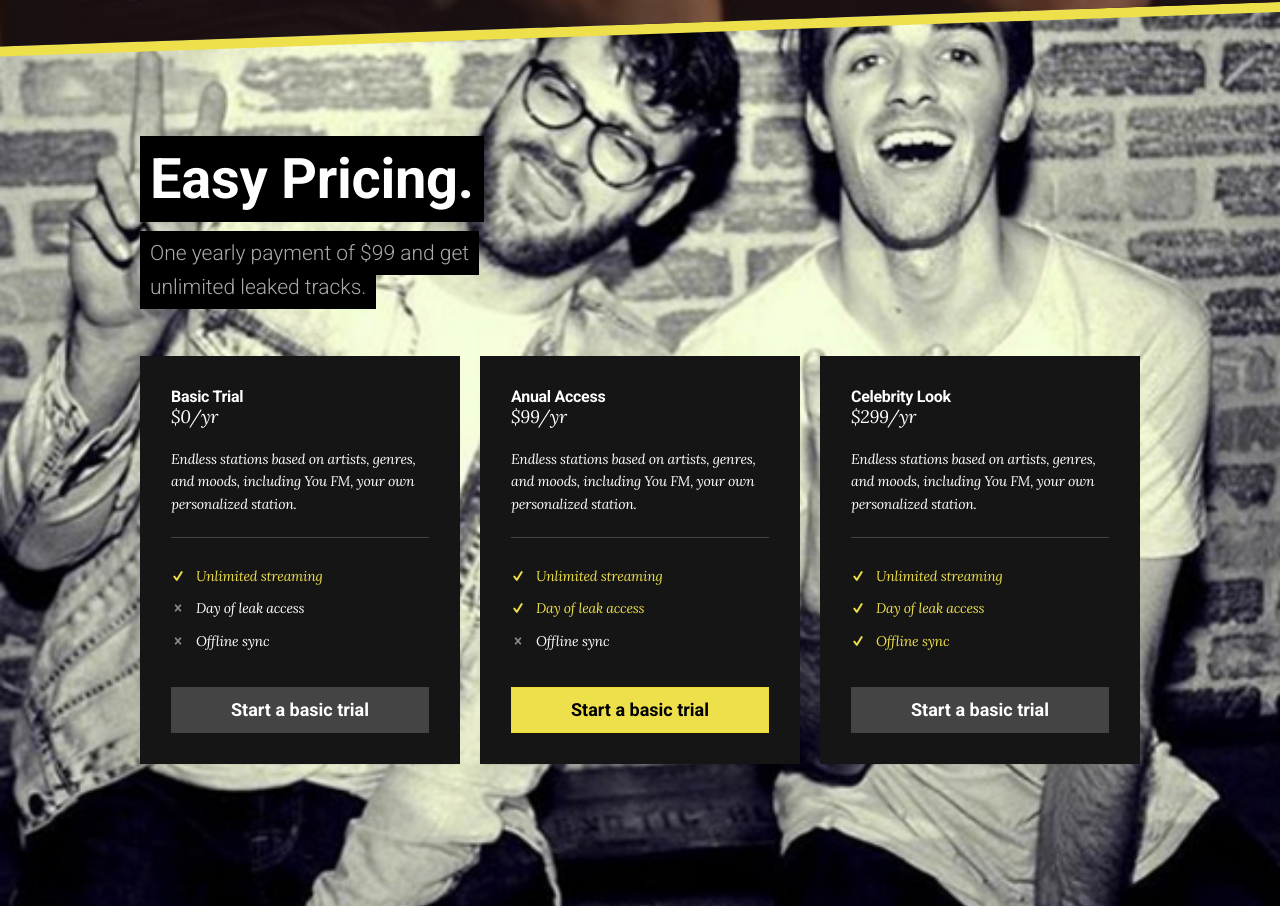
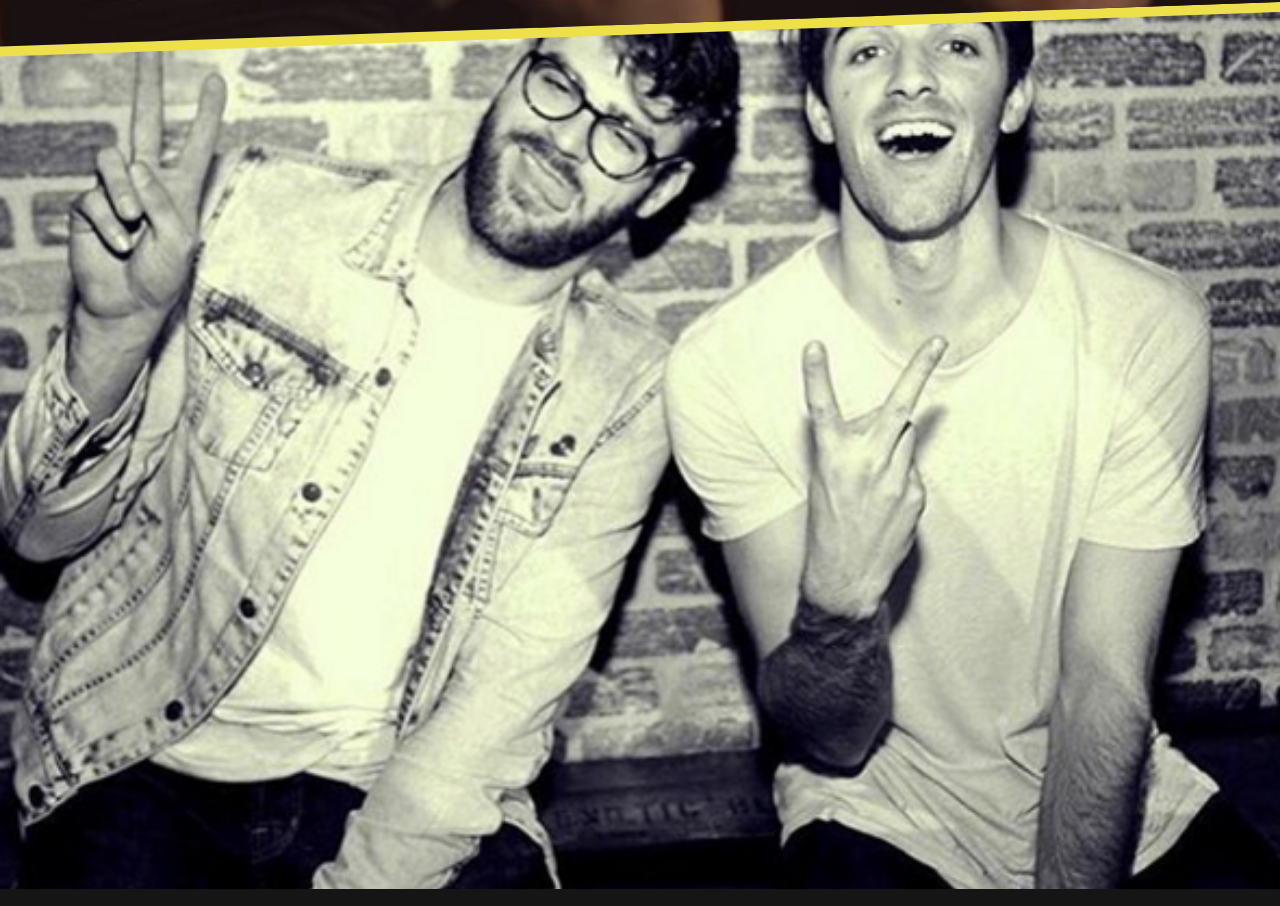
Before and after one commit to NQMT/projectid, a website: page docs/bold/index.html in a window 1280 px wide. Shown: the part 4594-5500 px from the top of the page. Drawn offline with Linux system fonts and the light colour scheme.

Commit message:
update of bold

```diff
--- a/docs/bold/index.html
+++ b/docs/bold/index.html
@@ -1,6 +1,3 @@
-
-
-
 <!DOCTYPE html>
 <html lang="en">
   <head>
@@ -296,111 +293,6 @@
        id="pricing">
     <div class="block-xs-middle">
       <div class="container">
-        <div class="row m-b-md">
-          <div class="col-lg-5">
-            <h1 class="block-title m-b-md">
-              <span class="text-ribbon">
-                <span>Easy Pricing.</span>
-              </span></h1>
-            <p class="lead">
-              <span class="text-ribbon text-muted">
-                <span>
-                  One yearly payment of $99 and get unlimited leaked tracks.
-                </span>
-              </span>
-            </p>
-          </div>
-        </div>
-        <div class="row">
-          <div class="col-sm-4">
-            <div class="panel">
-              <div class="panel-body">
-                <h3 class="panel-title">Basic Trial</h3>
-                <h4 class="text-muted text-serif m-t-0 m-b">
-                  <em>$0/yr</em>
-                </h4>
-                <p class="text-serif m-b">
-                  <em>
-                    Endless stations based on artists, genres, and moods, including You FM, your own personalized station.
-                  </em>
-                </p>
-                <hr>
-                <ul class="iconlist text-serif m-b-md">
-                  <li class="active">
-                    <span class="icon icon-check"></span>
-                    <em>Unlimited streaming</em>
-                  </li>
-                  <li>
-                    <span class="icon icon-cross"></span>
-                    <em>Day of leak access</em>
-                  </li>
-                  <li>
-                    <span class="icon icon-cross"></span>
-                    <em>Offline sync</em>
-                  </li>
-                </ul>
-                <button class="btn btn-default btn-square btn-block btn-lg">Start a basic trial</button>
-              </div>
-            </div>
-          </div>
-          <div class="col-sm-4">
-            <div class="panel accent-primary">
-              <div class="panel-body">
-                <h3 class="panel-title">Anual Access</h3>
-                <h4 class="text-primary text-serif m-t-0 m-b">
-                  <em>$99/yr</em>
-                </h4>
-                <p class="text-serif m-b">
-                  <em>
-                    Endless stations based on artists, genres, and moods, including You FM, your own personalized station.
-                  </em>
-                </p>
-                <hr>
-                <ul class="iconlist text-serif m-b-md">
-                  <li class="active">
-                    <span class="icon icon-check"></span>
-                    <em>Unlimited streaming</em>
-                  </li>
-                  <li class="active">
-                    <span class="icon icon-check"></span>
-                    <em>Day of leak access</em>
-                  </li>
-                  <li>
-                    <span class="icon icon-cross"></span>
-                    <em>Offline sync</em>
-                  </li>
-                </ul>
-                <button class="btn btn-primary btn-square btn-block btn-lg">Start a basic trial</button>
-              </div>
-            </div>
-          </div>
-          <div class="col-sm-4">
-            <div class="panel">
-              <div class="panel-body">
-                <h3 class="panel-title">Celebrity Look</h3>
-                <h4 class="text-muted text-serif m-t-0 m-b">
-                  <em>$299/yr</em>
-                </h4>
-                <p class="text-serif m-b">
-                  <em>
-                    Endless stations based on artists, genres, and moods, including You FM, your own personalized station.
-                  </em>
-                <hr>
-                <ul class="iconlist text-serif m-b-md">
-                  <li class="active">
-                    <span class="icon icon-check"></span>
-                    <em>Unlimited streaming</em>
-                  </li>
-                  <li class="active">
-                    <span class="icon icon-check"></span>
-                    <em>Day of leak access</em>
-                  </li>
-                  <li class="active">
-                    <span class="icon icon-check"></span>
-                    <em>Offline sync</em>
-                  </li>
-                </ul>
-                <button class="btn btn-default btn-square btn-block btn-lg">Start a basic trial</button>
               </div>
             </div>
           </div>
@@ -444,7 +336,7 @@
           <ul class="list-unstyled list-spaced">
             <li><h4>Photography</h4></li>
             <li class="text-muted">
-              <em>Background photos: <a href="https://www.flickr.com/photos/demxx/8702542709/">2 Chainz by demxx</a> and <a href="https://www.flickr.com/photos/carnivalridexx/6048218344/">Nicki Minaj by Jennifer</a> are shared under the <a href="https://creativecommons.org/licenses/by/2.0/">CC BY 2.0 license</a>. <a href="https://www.flickr.com/photos/ddalledo/2204168450/">Kanye West by Daniele Dalledonne</a> is shared under the <a href="https://creativecommons.org/licenses/by-sa/2.0/">CC BY-SA 2.0 license<a>. <a href="https://commons.wikimedia.org/wiki/Category:Lil_Wayne#/media/File:Lil_Wayne.jpg">Lil Wayne by RJ Shaughnessy</a>, and <a href="https://www.flickr.com/photos/didy_b/8150029917">Mos Def by Eddy BERTHIER</a> are public domain works. Concert portraits: <a href="https://www.flickr.com/photos/histrionicss/13951485730">Iggy Azalea by Laura Murray</a>, <a href="https://www.flickr.com/photos/32999928@N05/7213700394/">Childish Gambino by Eli Watson</a>, and <a href="https://www.flickr.com/photos/scissorfighter/5169715083/">Kid Cudi by Dana Beveridge</a> are shared under the <a href="https://creativecommons.org/licenses/by/2.0/">CC BY 2.0 license</a>.<a href="https://www.flickr.com/photos/jasonpersse/5710284405/"> Kanye West by Jason Persse</a> and <a href="https://www.flickr.com/photos/tamtam7683/5990345195">Nicki Minaj by tamtam7683</a> are shared under the <a href="https://creativecommons.org/licenses/by-sa/2.0/">CC BY-SA 2.0 license</a>.</em>
+              <em>Background photos:
             </li>
           </ul>
         </div>
```
Also changed, not shown: docs/minimal/index.html (+1 -1 lines).
